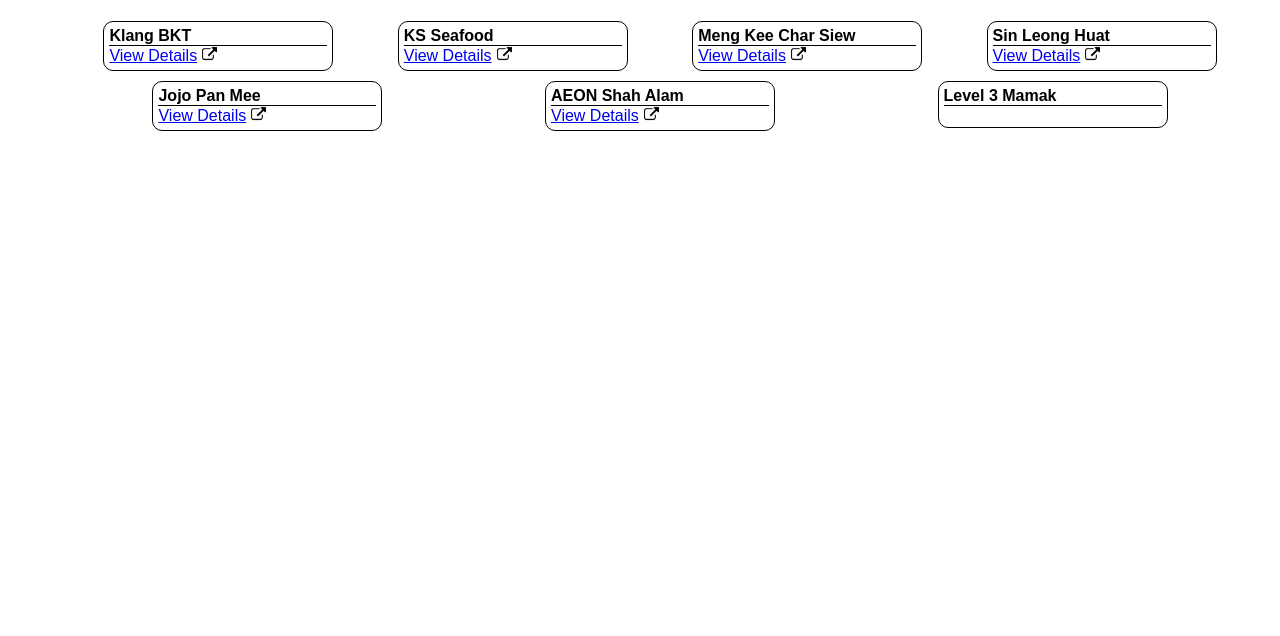
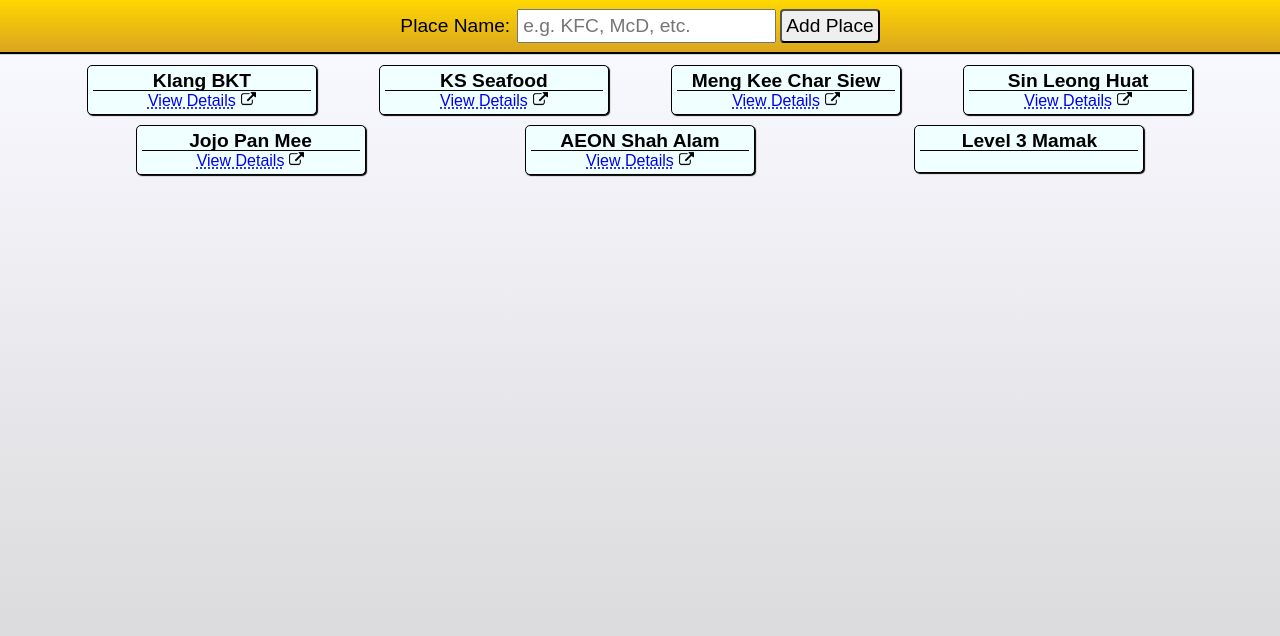
Before and after one commit to malcolm-kee/lunch-go-where, a React (Create React App) app: page / in a window 1280 px wide. Shown: the top 636 px of the page. Built offline with nearby package versions, Linux system fonts and the light colour scheme.

Commit message:
added all ui components

```diff
--- a/package.json
+++ b/package.json
@@ -8,7 +8,8 @@
     "react-redux": "^5.0.6",
     "react-router-dom": "^4.2.2",
     "react-scripts": "1.0.17",
-    "redux": "^3.7.2"
+    "redux": "^3.7.2",
+    "uuid": "^3.1.0"
   },
   "scripts": {
     "start": "react-scripts start",
--- a/public/styles/style.css
+++ b/public/styles/style.css
@@ -1,3 +1,139 @@
+/* reset start */
+/* http://meyerweb.com/eric/tools/css/reset/
+   v2.0 | 20110126
+   License: none (public domain)
+*/
+
+html,
+body,
+div,
+span,
+applet,
+object,
+iframe,
+h1,
+h2,
+h3,
+h4,
+h5,
+h6,
+p,
+blockquote,
+pre,
+a,
+abbr,
+acronym,
+address,
+big,
+cite,
+code,
+del,
+dfn,
+em,
+img,
+ins,
+kbd,
+q,
+s,
+samp,
+small,
+strike,
+strong,
+sub,
+sup,
+tt,
+var,
+b,
+u,
+i,
+center,
+dl,
+dt,
+dd,
+ol,
+ul,
+li,
+fieldset,
+form,
+label,
+legend,
+table,
+caption,
+tbody,
+tfoot,
+thead,
+tr,
+th,
+td,
+article,
+aside,
+canvas,
+details,
+embed,
+figure,
+figcaption,
+footer,
+header,
+hgroup,
+menu,
+nav,
+output,
+ruby,
+section,
+summary,
+time,
+mark,
+audio,
+video {
+  margin: 0;
+  padding: 0;
+  border: 0;
+  font-size: 100%;
+  font: inherit;
+  vertical-align: baseline;
+}
+/* HTML5 display-role reset for older browsers */
+article,
+aside,
+details,
+figcaption,
+figure,
+footer,
+header,
+hgroup,
+menu,
+nav,
+section {
+  display: block;
+}
+body {
+  line-height: 1;
+}
+ol,
+ul {
+  list-style: none;
+}
+blockquote,
+q {
+  quotes: none;
+}
+blockquote:before,
+blockquote:after,
+q:before,
+q:after {
+  content: "";
+  content: none;
+}
+table {
+  border-collapse: collapse;
+  border-spacing: 0;
+}
+/* reset ends */
+
+a {
+  text-decoration: underline dotted;
+}
+
 a[target="_blank"]::after {
   background: url("/images/external-link-symbol.png") right bottom / 15px 15px
     no-repeat;
@@ -5,6 +141,45 @@
   width: 20px;
   height: 15px;
   content: "";
+}
+
+label {
+  padding-right: 3px;
+}
+
+label::after {
+  content: ":";
+}
+
+button {
+  padding: 4px;
+  border-radius: 4px;
+}
+
+input {
+  padding: 4px;
+  margin: 4px;
+}
+
+main {
+  display: flex;
+  flex-flow: column;
+  min-height: 100vh;
+}
+
+#placelistSection {
+  flex: 1;
+  padding: 5px;
+  background-image: -webkit-gradient(
+    linear,
+    left top,
+    left bottom,
+    from(#daa500),
+    to(#ffd700)
+  );
+  background-image: -webkit-linear-gradient(top, #f8f8ff, #d3d3d3);
+  background-image: -moz-linear-gradient(top, #f8f8ff, #d3d3d3);
+  background-image: linear-gradient(to bottom, #f8f8ff, #d3d3d3);
 }
 
 #placelist {
@@ -25,14 +200,38 @@
   padding: 5px;
   margin: 5px;
   border: 1px solid;
-  border-radius: 10px;
+  border-radius: 5px;
+  box-shadow: 1px 1px 1px;
+  background-color: #f0ffff;
 }
 
 .place-item > header {
+  font-size: 1.2rem;
   font-weight: bold;
+  text-align: center;
   border-bottom: 1px solid;
 }
 
 .place-item .details {
   min-height: 1em;
+  text-align: center;
 }
+
+#addPlaceSection {
+  display: block;
+  box-shadow: 0 2px 1px;
+  padding: 5px;
+  margin-bottom: 3px;
+  background-image: linear-gradient(#ffd700, #daa520);
+}
+
+#addPlaceForm {
+  display: flex;
+  justify-content: center;
+}
+
+#addPlaceForm label,
+#addPlaceForm input,
+#addPlaceForm button {
+  font-size: 1.2rem;
+}
--- a/src/App.js
+++ b/src/App.js
@@ -4,7 +4,7 @@
 
 import store from "./config/store";
 
-import PlaceListContainer from "./components/PlaceListContainer";
+import HomePage from "./components/HomePage";
 
 class App extends Component {
   render() {
@@ -13,7 +13,7 @@
         <Provider store={store}>
           <div className="App">
             <Switch>
-              <Route path="/" component={PlaceListContainer} />
+              <Route path="/" component={HomePage} />
             </Switch>
           </div>
         </Provider>
--- /dev/null
+++ b/src/components/AddPlaceForm.jsx
@@ -0,0 +1,22 @@
+import React from "react";
+
+const AddPlaceForm = ({ name, onSubmit, handleChange }) => (
+  <section id="addPlaceSection">
+    <div id="addPlaceForm">
+      <form onSubmit={onSubmit}>
+        <label htmlFor="addPlaceForm--placeName">Place Name</label>
+        <input
+          type="text"
+          name="name"
+          id="addPlaceForm--placeName"
+          placeholder="e.g. KFC, McD, etc."
+          value={name}
+          onChange={handleChange}
+        />
+        <button type="submit">Add Place</button>
+      </form>
+    </div>
+  </section>
+);
+
+export default AddPlaceForm;
--- /dev/null
+++ b/src/components/AddPlaceFormContainer.jsx
@@ -0,0 +1,56 @@
+import React, { Component } from "react";
+import uuid from "uuid/v4";
+import { connect } from "react-redux";
+
+import { addPlace } from "../actions/place";
+
+import AddPlaceForm from "./AddPlaceForm";
+
+class AddPlaceFormContainer extends Component {
+  state = {
+    id: uuid(),
+    name: ""
+  };
+
+  handleChange = event => {
+    const { name, value } = event.target;
+    this.setState({
+      [name]: value
+    });
+  };
+
+  handleSubmit = event => {
+    event.preventDefault();
+
+    const { dispatchAddPlace } = this.props;
+    const { id, name } = this.state;
+
+    dispatchAddPlace({
+      id,
+      name
+    });
+
+    this.setState({
+      id: uuid(),
+      name: ""
+    });
+  };
+
+  render() {
+    return (
+      <AddPlaceForm
+        name={this.state.name}
+        onSubmit={this.handleSubmit}
+        handleChange={this.handleChange}
+      />
+    );
+  }
+}
+
+const mapDispatchToProps = dispatch => ({
+  dispatchAddPlace(place) {
+    dispatch(addPlace(place));
+  }
+});
+
+export default connect(null, mapDispatchToProps)(AddPlaceFormContainer);
--- /dev/null
+++ b/src/components/HomePage.jsx
@@ -0,0 +1,17 @@
+import React, { Component } from "react";
+
+import AddPlaceFormContainer from "./AddPlaceFormContainer";
+import PlaceListContainer from "./PlaceListContainer";
+
+class HomePage extends Component {
+  render() {
+    return (
+      <main>
+        <AddPlaceFormContainer />
+        <PlaceListContainer />
+      </main>
+    );
+  }
+}
+
+export default HomePage;
--- a/src/components/PlaceList.jsx
+++ b/src/components/PlaceList.jsx
@@ -1,7 +1,7 @@
 import React from "react";
 
 const PlaceList = ({ places }) => (
-  <div>
+  <section id="placelistSection">
     <ul id="placelist">
       {places.map(place => (
         <li key={place.id}>
@@ -18,7 +18,7 @@
         </li>
       ))}
     </ul>
-  </div>
+  </section>
 );
 
 export default PlaceList;
--- a/src/components/PlaceListContainer.jsx
+++ b/src/components/PlaceListContainer.jsx
@@ -1,5 +1,3 @@
-// @flow
-
 import React, { Component } from "react";
 import { connect } from "react-redux";
 
```
